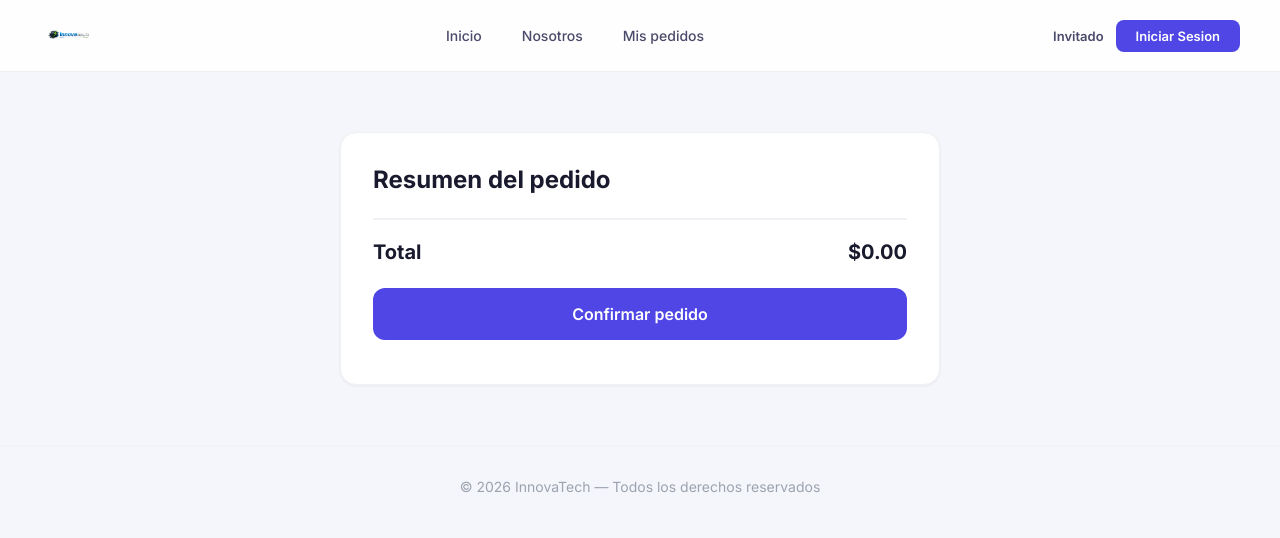
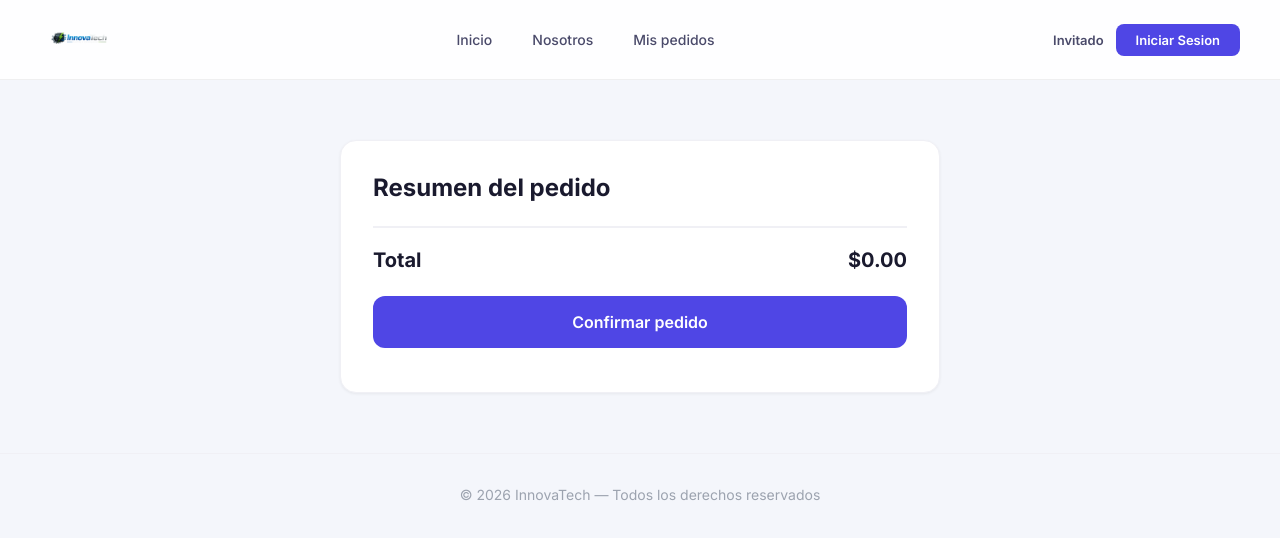
Before and after one commit to edwards1-992/Store-Innova, a website: page checkout.html in a window 1280 px wide. Drawn offline with Linux system fonts and the light colour scheme.

Commit message:
Logo mas grande: height 52px, navbar 80px

```diff
--- a/checkout.html
+++ b/checkout.html
@@ -10,13 +10,13 @@
         * { margin:0; padding:0; box-sizing:border-box; font-family:'Inter',sans-serif; }
         body { min-height:100vh; background:#f4f6fb; color:#1a1a2e; }
         .navbar {
-            width:100%; padding:0 40px; height:72px;
+            width:100%; padding:0 40px; height:80px;
             display:flex; justify-content:space-between; align-items:center;
             background:rgba(255,255,255,0.85); backdrop-filter:blur(16px);
             border-bottom:1px solid rgba(0,0,0,0.06); position:sticky; top:0; z-index:1000;
         }
         .logo { display:flex; align-items:center; }
-        .logo img { height:38px; }
+        .logo img { height:52px; }
         .menu { display:flex; gap:4px; }
         .menu a { text-decoration:none; color:#4a4a6a; padding:10px 18px; border-radius:8px; font-size:14px; font-weight:500; transition:all 0.2s; }
         .menu a:hover { background:#f0f2ff; color:#4f46e5; }
```
Also changed, not shown: index.html (+2 -2 lines), mis_pedidos.html (+2 -2 lines), nosotros.html (+2 -2 lines), producto.html (+2 -2 lines).
